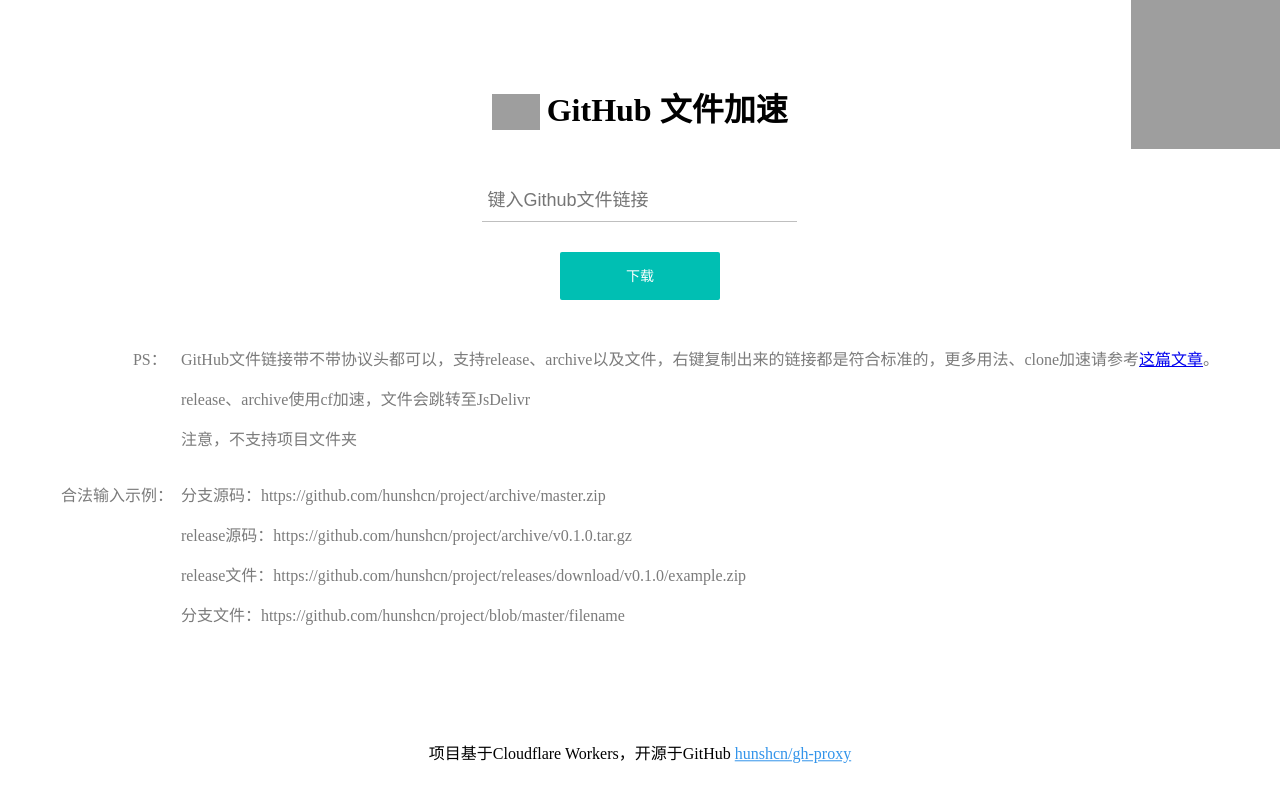
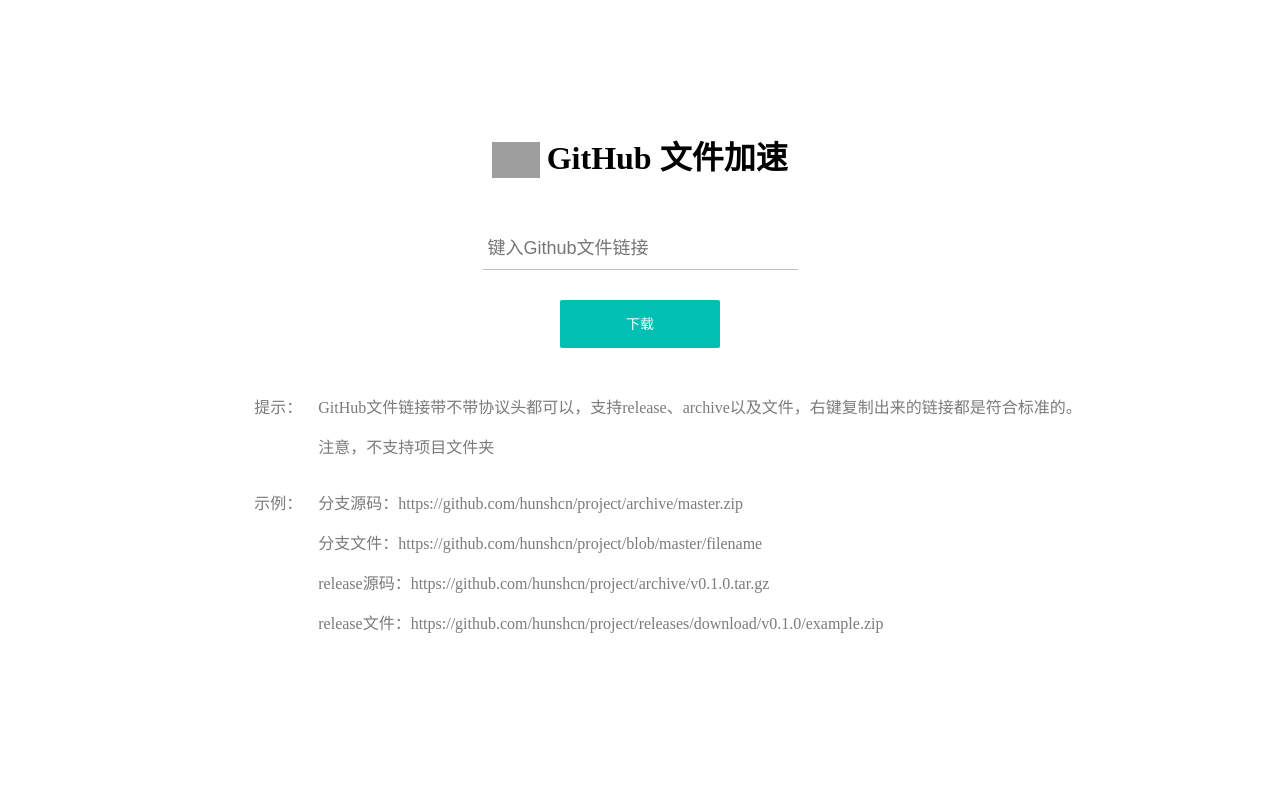
Before and after one commit to baideye-com/baideye-com.github.io, a plain HTML site: page gh-proxy/index.html in a window 1280 px wide. Drawn offline with Linux system fonts and the light colour scheme; grey boxes are pictures that could not be loaded.

Commit message:
Update index.html

```diff
--- a/gh-proxy/index.html
+++ b/gh-proxy/index.html
@@ -92,15 +92,15 @@
 
     .tips > p:first-child::before {
         position: absolute;
-        left: -3em;
-        content: 'PS：';
+        left: -4em;
+        content: '提示：';
         color: #7b7b7b
     }
 
     .example > p:first-child::before {
         position: absolute;
-        left: -7.5em;
-        content: '合法输入示例：';
+        left: -4em;
+        content: '示例：';
         color: #7b7b7b
     }
 </style>
@@ -117,11 +117,10 @@
     </script>
     <title>GitHub 文件加速</title>
 </head>
-<body class="flex">
-<a style="position: absolute;top: 0;right: 0;" href="https://github.com/hunshcn/gh-proxy"><img width="149" height="149" referrerPolicy="no-referrer"
-                                                                                               src="https://inews.gtimg.com/newsapp_ls/0/12025455907/0"
-                                                                                               alt="Fork me on GitHub"
-                                                                                               data-recalc-dims="1"></a>
+
+
+
+<body class="flex"></body>
 <h1 style="margin-bottom: 50px"><img src="https://ae01.alicdn.com/kf/H2fc84859291347418b11091fe0e508b8v.png" style="width: 1.5em;margin-right: .2em;vertical-align: bottom;">GitHub 文件加速</h1>
 <form action="./" method="get" style="padding-bottom: 40px" target="_blank" class="flex" onsubmit="toSubmit(event)">
     <label class="block" style="width: fit-content">
@@ -130,18 +129,17 @@
         <div class="bar"></div>
     </label>
     <input class="block btn" type="submit" value="下载">
-    <div class="tips"><p>GitHub文件链接带不带协议头都可以，支持release、archive以及文件，右键复制出来的链接都是符合标准的，更多用法、clone加速请参考<a href="https://hunsh.net/archives/23/">这篇文章</a>。</p>
-        <p>release、archive使用cf加速，文件会跳转至JsDelivr</p>
+    <div class="tips"><p>GitHub文件链接带不带协议头都可以，支持release、archive以及文件，右键复制出来的链接都是符合标准的。</p>
         <p>注意，不支持项目文件夹</p></div>
     <div class="example">
         <p>分支源码：https://github.com/hunshcn/project/archive/master.zip</p>
+        <p>分支文件：https://github.com/hunshcn/project/blob/master/filename</p>
         <p>release源码：https://github.com/hunshcn/project/archive/v0.1.0.tar.gz</p>
         <p>release文件：https://github.com/hunshcn/project/releases/download/v0.1.0/example.zip</p>
-        <p>分支文件：https://github.com/hunshcn/project/blob/master/filename</p>
     </div>
 </form>
-<p style="position: sticky;top: calc(100% - 2.5em);">项目基于Cloudflare Workers，开源于GitHub <a style="color: #3294ea"
+<!-- <p style="position: sticky;top: calc(100% - 2.5em);">项目基于Cloudflare Workers，开源于GitHub <a style="color: #3294ea"
                                                                                          href="https://github.com/hunshcn/gh-proxy">hunshcn/gh-proxy</a>
-</p>
+</p> -->
 </body>
 </html>
```
